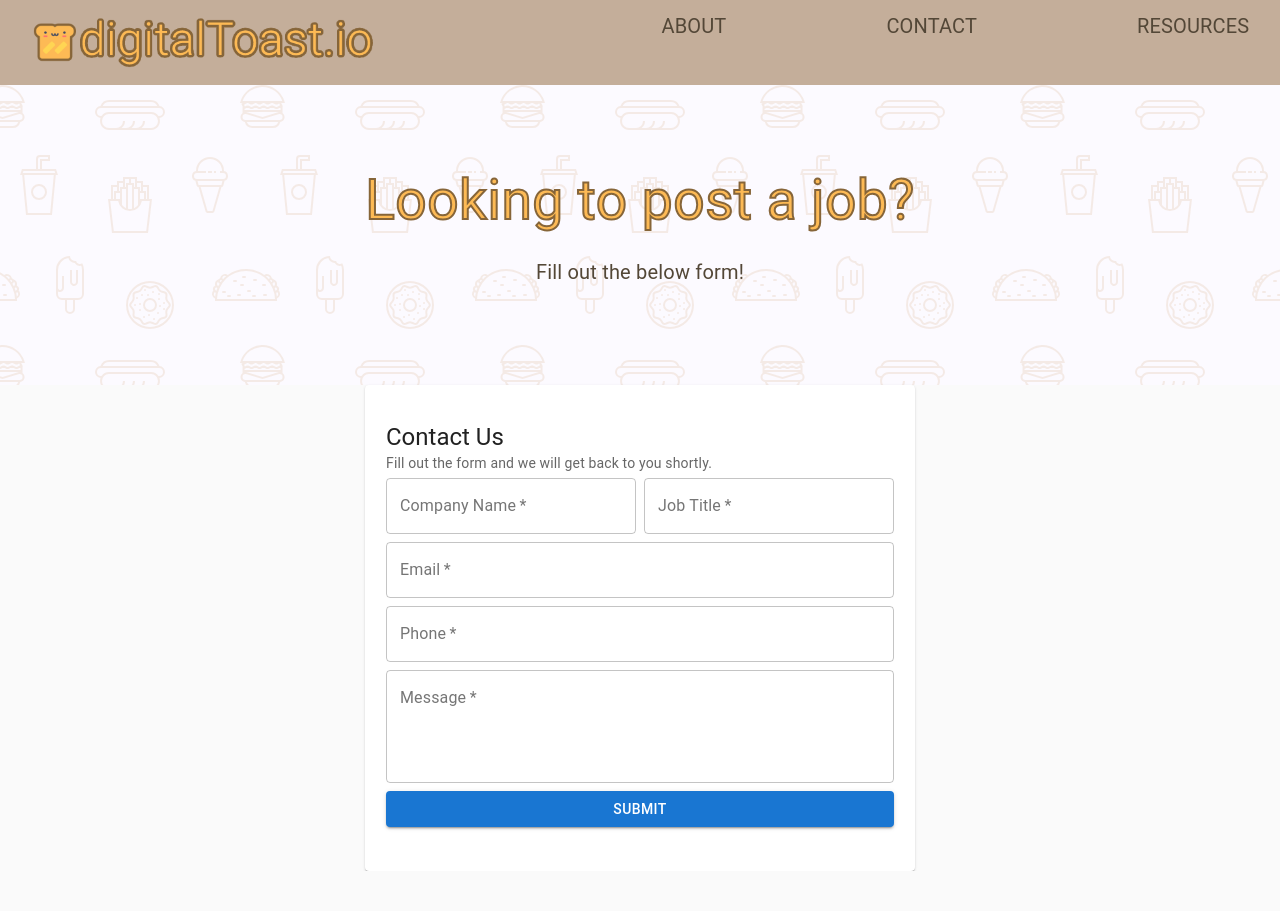
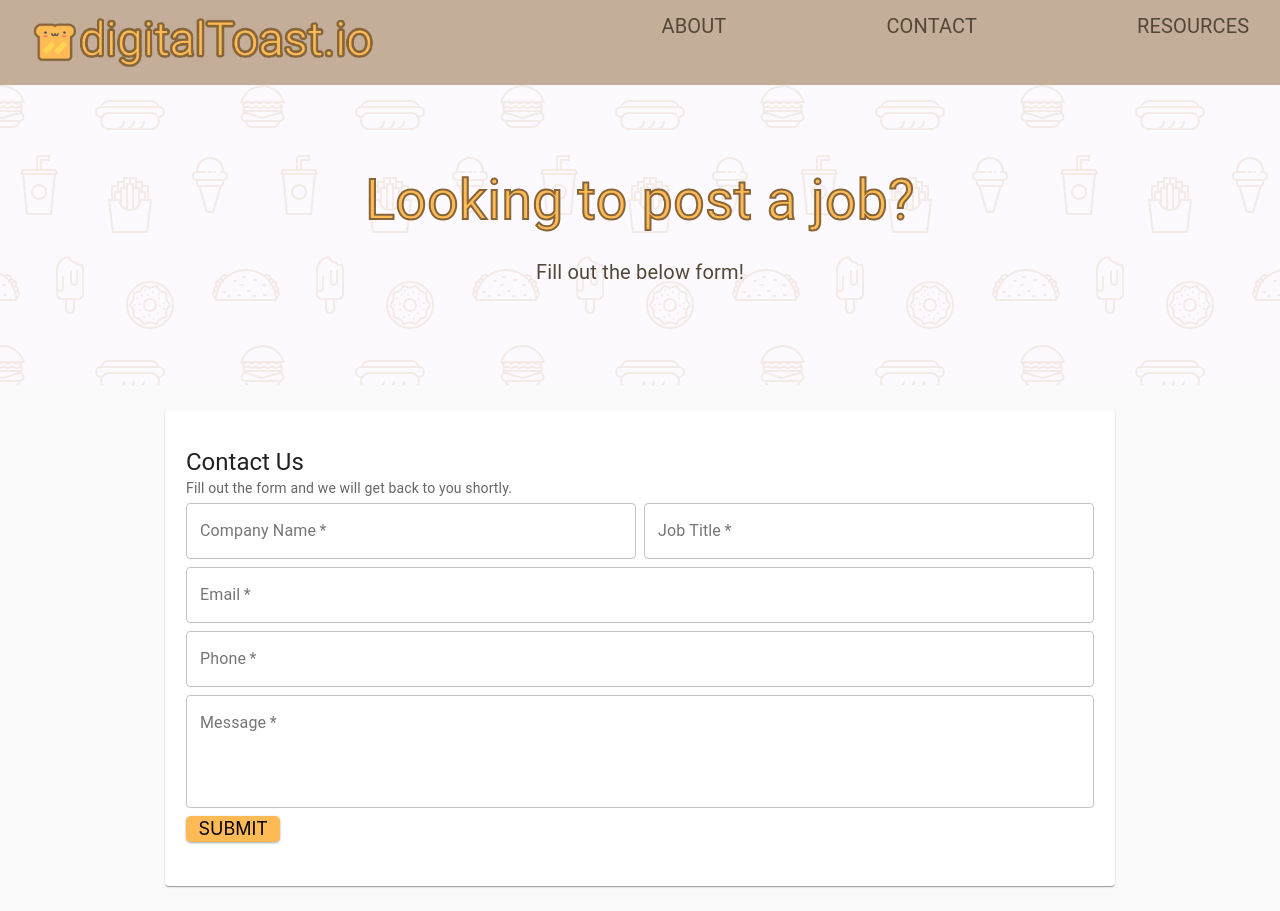
Before and after one commit to dyudis314/jobboard-frontend, a React (Create React App) app: page /post in a window 1280 px wide. Shown: the top 911 px of the page. Before the commit the page ends 871 px from the top, so only its background shows below. Built offline with nearby package versions, Linux system fonts and the light colour scheme.

Commit message:
complete form setup

```diff
--- a/src/pages/Post.js
+++ b/src/pages/Post.js
@@ -31,29 +31,30 @@ export default function Post() {
           </Typography>
         </div>
       </Stack>
-      <Card style={{maxWidth: 550, margin: "0 auto", padding: "20px 5px"}}>
+      <Card style={{maxWidth: 950, margin: "25px auto", padding: "20px 5px"}}>
         <CardContent>
           <Typography variant="h5" >Contact Us</Typography>
           <Typography variant="body2" gutterBottom component="p" color="textSecondary">Fill out the form and we will get back to you shortly.</Typography>
-          <form>
+          <form action="https://formsubmit.co/dyudis314@gmail.com" method="POST">
           <Grid container spacing={1}>
             <Grid xs={12} sm={6} item>
-              <TextField label="Company Name" placeholder="Enter company name" variant="outlined" fullWidth required></TextField>
+              <TextField name="company name"label="Company Name" placeholder="Enter company name" variant="outlined" fullWidth required></TextField>
             </Grid>
             <Grid xs={12} sm={6} item>
-              <TextField label="Job Title" placeholder="Enter job title" variant="outlined" fullWidth required></TextField>
+              <TextField name="job title "label="Job Title" placeholder="Enter job title" variant="outlined" fullWidth required></TextField>
             </Grid>
             <Grid xs={12} item>
-              <TextField type="email" label="Email" placeholder="Enter email" variant="outlined" fullWidth required></TextField>
+              <TextField name="email" type="email" label="Email" placeholder="Enter email" variant="outlined" fullWidth required></TextField>
             </Grid>
             <Grid xs={12} item>
-              <TextField type="number" label="Phone" placeholder="Enter phone number" variant="outlined" fullWidth required></TextField>
+              <TextField name="number" type="number" label="Phone" placeholder="Enter phone number" variant="outlined" fullWidth required></TextField>
             </Grid>
             <Grid xs={12} item>
               <TextField multiline rows={4} label="Message" placeholder="Enter job details" variant="outlined" fullWidth required></TextField>
             </Grid>
             <Grid xs={12} item>
-              <Button type="submit" variant="contained" color="primary" fullWidth>Submit</Button>
+              {/*<Button type="submit" variant="contained" color="primary" fullWidth>Submit</Button>*/}
+              <button className="btn">Submit</button>
             </Grid>
           </Grid>
           </form>
```
